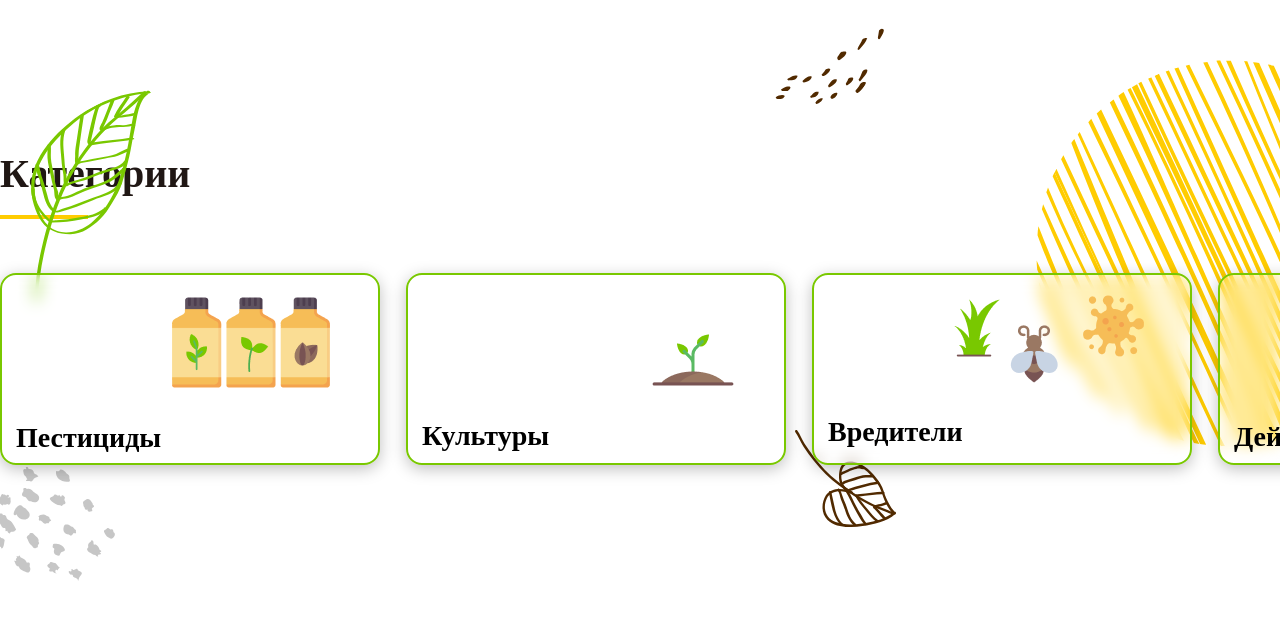
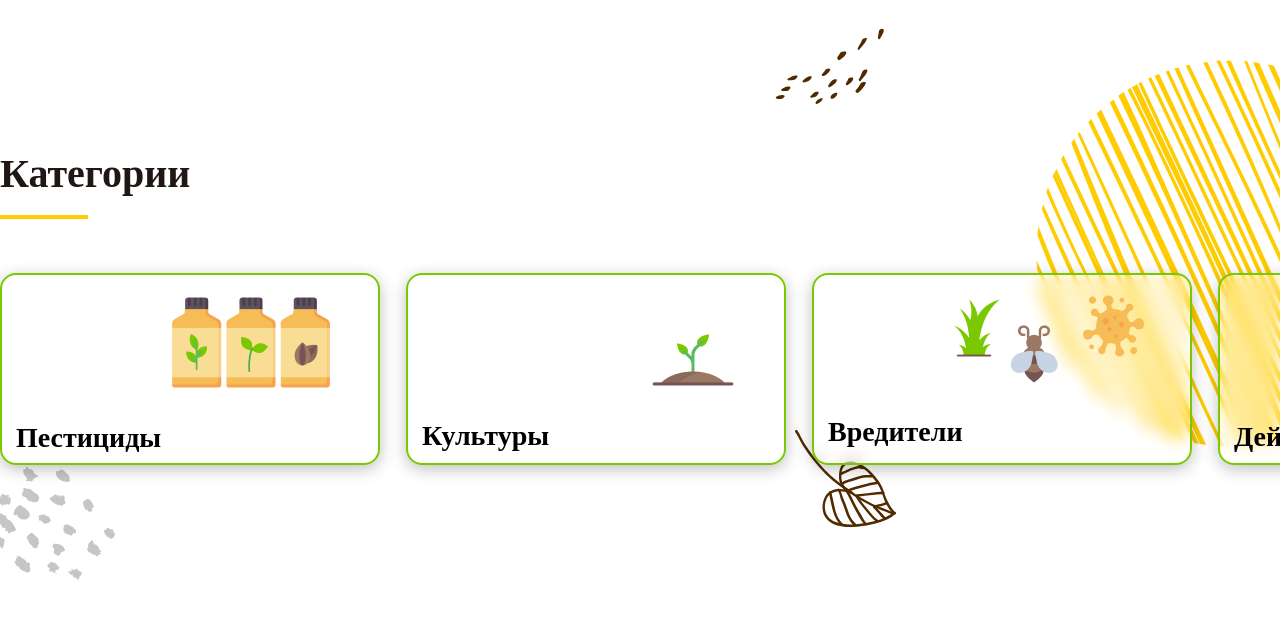
Before and after one commit to Aniwex/Cards, a plain HTML site: page index.html in a window 1280 px wide. Shown: the top 620 px of the page. Drawn offline with Linux system fonts and the light colour scheme.

Commit message:
Push changes

```diff
--- a/css/index.css
+++ b/css/index.css
@@ -15,22 +15,22 @@ h5,p{
 	flex-wrap: wrap;
 }
 .wrapper-frame2{
-	position: absolute;
+	position: fixed;
 	color: #79C800;
 	top: 80px;
 }
 .wrapper-frame5{
-	position: absolute;
+	position: fixed;
 	right: 30%;
 	top: 430px;
 }
 .wrapper-decor{
-	position: absolute;
+	position: fixed;
 	top: 0;
 	right: 30%;
 }
 .wrapper-frame4{
-	position: absolute;
+	position: fixed;
 	top: 0px;
 	right: 0;
 }
@@ -689,3 +689,9 @@ bottom: 0;
 	top: -20px;
 	left: -28%;
 }
+
+@media (max-width: 1850px){
+	.wrapper-frame2{
+		display: none;
+	}
+}
```
